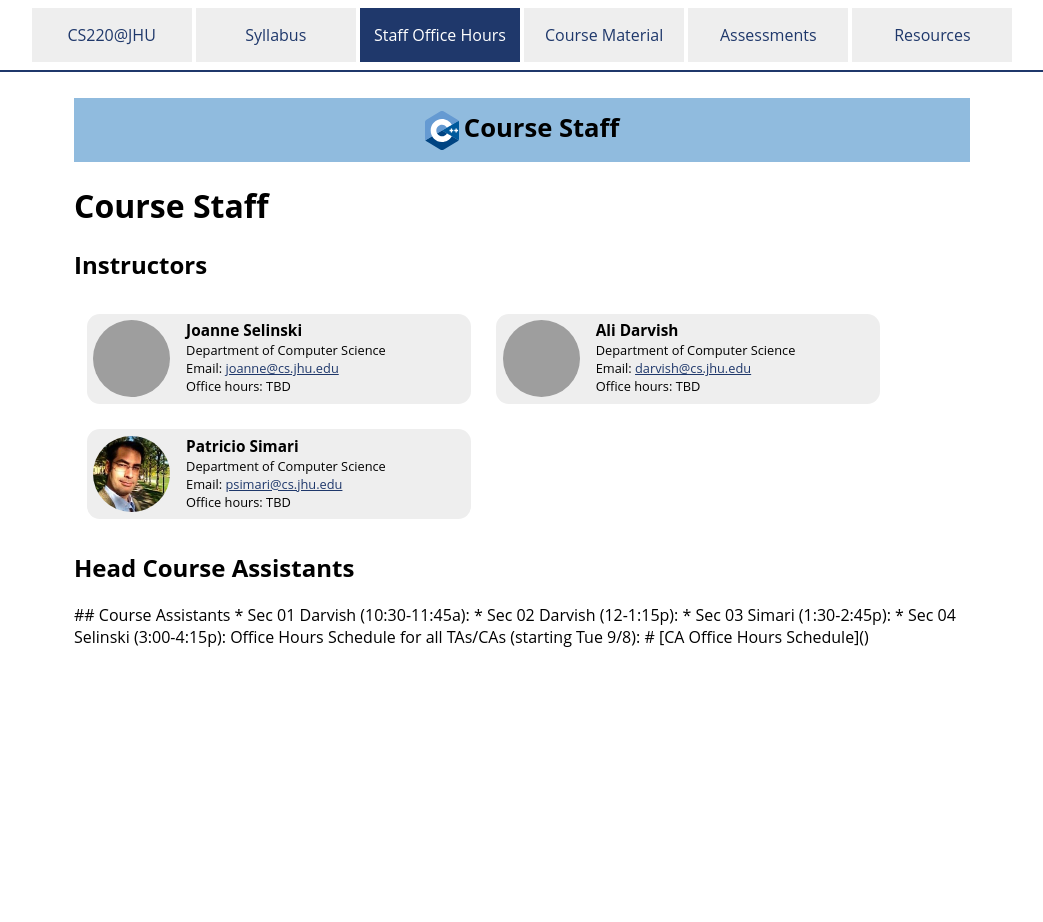
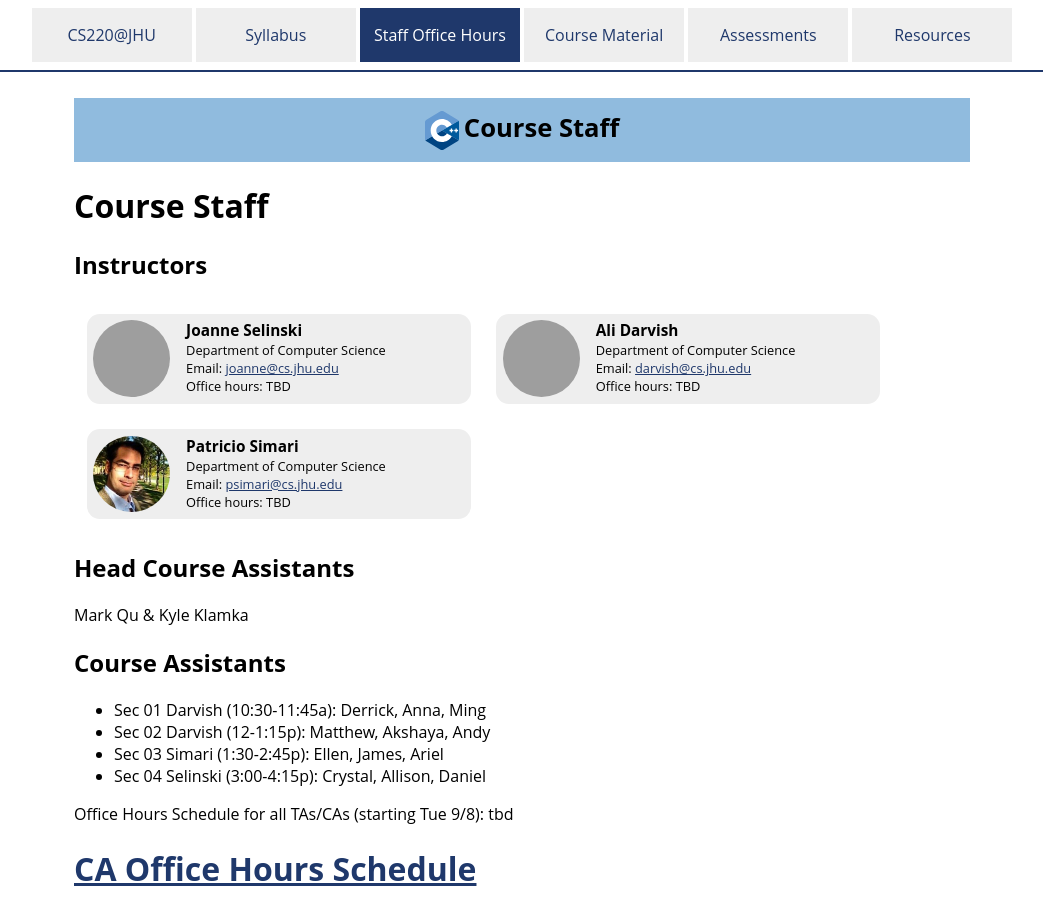
Before and after one commit to jhu-ip/cs220-f26, a Jekyll site: the page built from staff.md, in a window 1280 px wide, cut to the strip 0-922 px from the top of the page. Shown: the whole strip, without its empty margins (118-1161 px from the left). Built offline with Jekyll 4.4.1, drawn with Linux system fonts in a browser that asks for light colours; before the commit the page ends 900 px from its top, so only the background shows below that; grey boxes are pictures that could not be loaded.

Commit message:
added staff names

```diff
--- a/staff.md
+++ b/staff.md
@@ -51,14 +51,16 @@ show_in_nav: false
 
 
 <div class="card_container">
+Mark Qu & Kyle Klamka
+</div>
 
 
 ## Course Assistants
 
-* Sec 01 Darvish (10:30-11:45a):
-* Sec 02 Darvish (12-1:15p):
-* Sec 03 Simari (1:30-2:45p):
-* Sec 04 Selinski (3:00-4:15p):
+* Sec 01 Darvish (10:30-11:45a): Derrick, Anna, Ming
+* Sec 02 Darvish (12-1:15p): Matthew, Akshaya, Andy
+* Sec 03 Simari (1:30-2:45p): Ellen, James, Ariel
+* Sec 04 Selinski (3:00-4:15p): Crystal, Allison, Daniel
 
-Office Hours Schedule for all TAs/CAs (starting Tue 9/8):
+Office Hours Schedule for all TAs/CAs (starting Tue 9/8): tbd
 # [CA Office Hours Schedule]()
```
